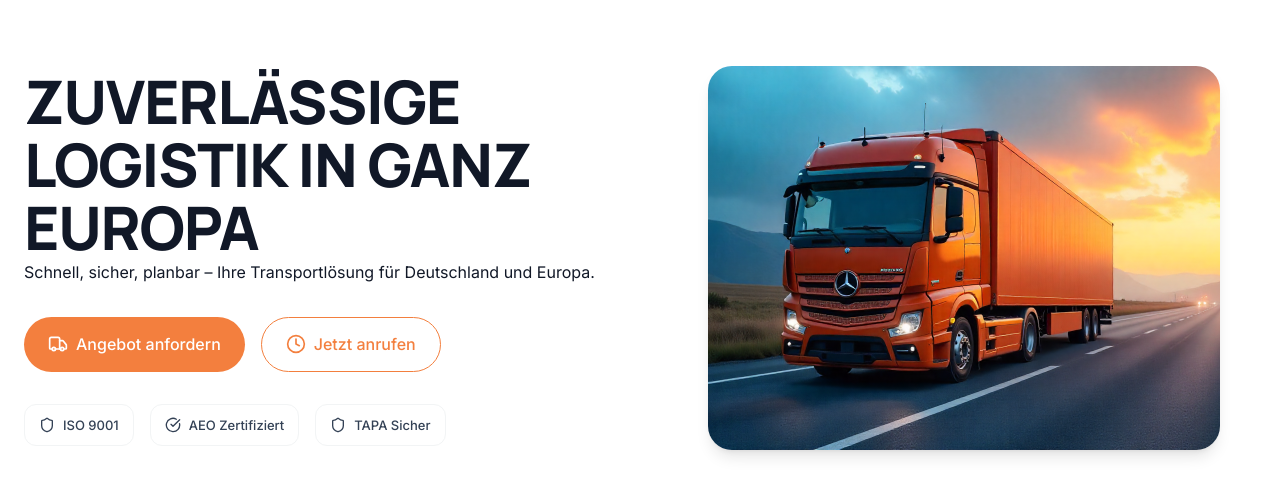
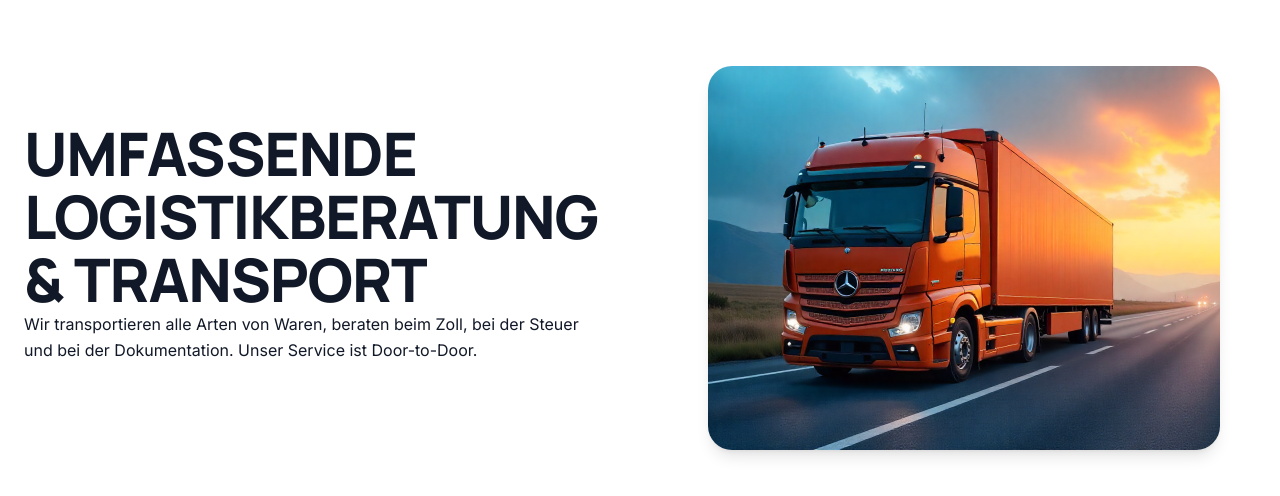
Before and after one commit to patabrava/logistics-landing, a Next.js app: page / in a window 1280 px wide. Shown: the part 142-638 px from the top of the page. Built offline with nearby package versions, Linux system fonts and the light colour scheme; no server answers; a web font is replaced by a local one.

Commit message:
changed hero text and removed angebot anfordern buttons

```diff
--- a/src/components/sections/HeroSection.tsx
+++ b/src/components/sections/HeroSection.tsx
@@ -3,7 +3,7 @@
 import React, { useEffect, useState } from 'react';
 import { motion } from 'framer-motion';
 import Image from 'next/image';
-import { Truck, Shield, Clock, CheckCircle } from 'lucide-react';
+import { Shield, CheckCircle } from 'lucide-react';
 import { useCurrentLanguage } from '../../hooks/useCurrentLanguage';
 
 // MONOCODE Principles Applied:
@@ -21,20 +21,11 @@ import { useCurrentLanguage } from '../../hooks/useCurrentLanguage';
 interface HeroSectionProps {
   variant?: 'default' | 'minimal' | 'image-background';
   className?: string;
-  onQuoteClick?: () => void;
 }
 
 interface HeroContent {
   headline: string;
   subheadline: string;
-  primaryCTA: string;
-  secondaryCTA: string;
-  phoneNumber: string;
-  trustBadges: Array<{
-    name: string;
-    label: string;
-    icon: React.ComponentType<{ className?: string }>;
-  }>;
 }
 
 // MONOCODE Observable Implementation: Structured logging with analytics tracking
@@ -72,28 +63,12 @@ const logger = {
 const getHeroContent = (language: string): HeroContent => {
   const content: Record<string, HeroContent> = {
     de: {
-      headline: "ZUVERLÄSSIGE LOGISTIK IN GANZ EUROPA",
-      subheadline: "Schnell, sicher, planbar – Ihre Transportlösung für Deutschland und Europa.",
-      primaryCTA: "Angebot anfordern",
-      secondaryCTA: "Jetzt anrufen",
-      phoneNumber: "+49 30 12345678",
-      trustBadges: [
-        { name: "ISO", label: "ISO 9001", icon: Shield },
-        { name: "AEO", label: "AEO Zertifiziert", icon: CheckCircle },
-        { name: "TAPA", label: "TAPA Sicher", icon: Shield }
-      ]
+      headline: "UMFASSENDE LOGISTIKBERATUNG & TRANSPORT",
+      subheadline: "Wir transportieren alle Arten von Waren, beraten beim Zoll, bei der Steuer und bei der Dokumentation. Unser Service ist Door-to-Door."
     },
     en: {
-      headline: "RELIABLE LOGISTICS ACROSS EUROPE",
-      subheadline: "Fast, secure, predictable – Your transport solution for Germany and Europe.",
-      primaryCTA: "Request Quote",
-      secondaryCTA: "Call Now",
-      phoneNumber: "+49 30 12345678",
-      trustBadges: [
-        { name: "ISO", label: "ISO 9001", icon: Shield },
-        { name: "AEO", label: "AEO Certified", icon: CheckCircle },
-        { name: "TAPA", label: "TAPA Secure", icon: Shield }
-      ]
+      headline: "COMPREHENSIVE LOGISTICS CONSULTING & TRANSPORT",
+      subheadline: "We transport all types of goods, provide customs, tax and documentation consulting. Our service is door-to-door."
     }
   };
 
@@ -130,8 +105,7 @@ const itemVariants = {
 
 export default function HeroSection({
   variant = 'default',
-  className = '',
-  onQuoteClick
+  className = ''
 }: HeroSectionProps) {
   const currentLanguage = useCurrentLanguage();
   const content = getHeroContent(currentLanguage);
@@ -147,44 +121,6 @@ export default function HeroSection({
     };
   }, [variant, currentLanguage]);
 
-  // MONOCODE Observable Implementation: CTA click tracking
-  const handleQuoteClick = () => {
-    logger.log('info', 'quote_cta_clicked', {
-      variant,
-      language: currentLanguage,
-      analytics_event: 'hero_quote_click'
-    });
-
-    // Style Guide: Analytics tracking with data-analytics attribute
-    logger.trackEvent('hero_quote_click', {
-      section: 'hero',
-      cta_type: 'primary',
-      language: currentLanguage
-    });
-
-    if (onQuoteClick) {
-      onQuoteClick();
-    } else {
-      // Style Guide: CTA behavior - anchors to #quote
-      const quoteSection = document.getElementById('quote');
-      if (quoteSection) {
-        quoteSection.scrollIntoView({ behavior: 'smooth' });
-      }
-    }
-  };
-
-  const handlePhoneClick = () => {
-    logger.log('info', 'phone_cta_clicked', {
-      phoneNumber: content.phoneNumber,
-      language: currentLanguage
-    });
-
-    logger.trackEvent('hero_phone_click', {
-      section: 'hero',
-      cta_type: 'secondary',
-      phone_number: content.phoneNumber
-    });
-  };
 
   return (
     // Style Guide Section 6.2: Hero with background gradient and proper spacing
@@ -231,64 +167,6 @@ export default function HeroSection({
               {content.subheadline}
             </motion.p>
 
-            {/* Style Guide Section 6.2: Primary and Secondary CTAs */}
-            <motion.div
-              variants={itemVariants}
-              className="flex flex-col sm:flex-row gap-4 justify-center lg:justify-start mb-8"
-            >
-              {/* Style Guide Section 7: Primary button (solid) */}
-              <button
-                onClick={handleQuoteClick}
-                data-analytics="hero_quote_click"
-                className="
-                  btn-primary px-8 py-4 text-lg font-medium
-                  transform transition-all duration-brand ease-brand
-                  hover:scale-[1.02] active:scale-[0.98]
-                  focus-ring
-                "
-                aria-label={`${content.primaryCTA} - Scroll to quote form`}
-              >
-                <Truck className="w-5 h-5 mr-2" aria-hidden="true" />
-                {content.primaryCTA}
-              </button>
-
-              {/* Style Guide Section 7: Secondary button (ghost) */}
-              <a
-                href={`tel:${content.phoneNumber}`}
-                onClick={handlePhoneClick}
-                className="
-                  btn-secondary px-8 py-4 text-lg font-medium
-                  transform transition-all duration-brand ease-brand
-                  hover:scale-[1.02] active:scale-[0.98]
-                  focus-ring
-                "
-                aria-label={`${content.secondaryCTA} - ${content.phoneNumber}`}
-              >
-                <Clock className="w-5 h-5 mr-2" aria-hidden="true" />
-                {content.secondaryCTA}
-              </a>
-            </motion.div>
-
-            {/* Style Guide Section 6.2: Trust badges row below CTAs */}
-            <motion.div
-              variants={itemVariants}
-              className="flex flex-wrap justify-center lg:justify-start gap-4"
-            >
-              {content.trustBadges.map((badge) => (
-                <div
-                  key={badge.name}
-                  className="
-                    stat-chip bg-surface-0 border border-ink-200
-                    hover:shadow-sm transition-all duration-brand
-                  "
-                >
-                  <badge.icon className="w-4 h-4 text-ink-600" aria-hidden="true" />
-                  <span className="text-micro font-medium text-ink-700">
-                    {badge.label}
-                  </span>
-                </div>
-              ))}
-            </motion.div>
           </div>
 
           {/* Style Guide Section 6.2: Visual (right) - European truck transport image */}
```
